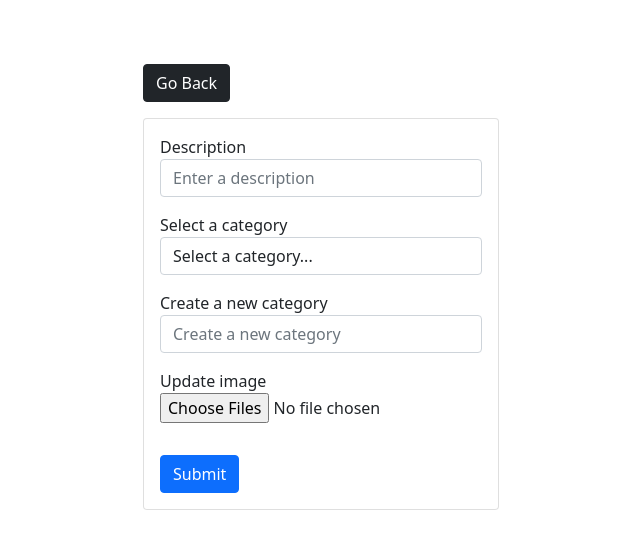
After one commit to davospots/Photogallery, a Django app: page /update/1 in a window 1280 px wide. The commit adds this page. Shown: the top 549 px of the page, without its empty margins (319-959 px from the left). Run offline with Django 3.2, Linux system fonts and the light colour scheme; data comes from the database, SQL or seed files in the repository; both versions use the stored data as it was after the commit; some libraries are stand-ins or nearby versions.

Commit message:
Crud operations

```diff
--- a/photogallery/settings.py
+++ b/photogallery/settings.py
@@ -107,7 +107,7 @@ AUTH_PASSWORD_VALIDATORS = [
 
 LANGUAGE_CODE = 'en-us'
 
-TIME_ZONE = 'UTC'
+TIME_ZONE = 'Africa/Nairobi'
 
 USE_I18N = True
 
--- a/photos/models.py
+++ b/photos/models.py
@@ -1,4 +1,5 @@
 from django.db import models
+import datetime as dt
 
 # Create your models here.
 class Category(models.Model):
@@ -16,3 +17,23 @@ class Photo(models.Model):
 
     def __str__(self):
         return self.description
+
+
+class Location(models.Model):
+    name = models.CharField(max_length=50, unique=True)
+
+    # save location to database
+    def save_location(self):
+        self.save()
+
+    # update location
+    def update_location(self, name):
+        self.name = name
+        self.save()
+
+     # delete location from database
+    def delete_location(self):
+        self.delete()
+
+    def __str__(self):
+        return self.name
--- a/photos/templates/photos/gallery.html
+++ b/photos/templates/photos/gallery.html
@@ -36,6 +36,10 @@
                   <a href="{% url 'add' %}" class="btn btn-block btn-dark btn-sm m-1">Add Photo</a>
                 </ul>
               </div>
+
+
+
+
           </div>
           <div class="col-md-9">
             <div class="row">
@@ -49,6 +53,8 @@
                             <small>Category: {{photo.category.name}}</small>
                         </div>
                         <a href="{% url 'photo' photo.id %}" class="btn btn-outline-dark btn-sm m-1">View</a>
+                        <a href="{% url 'update' photo.id %}" class="btn btn-outline-dark btn-sm m-1">Update</a>
+                        <a class="btn btn-outline-dark btn-sm m-1" href="">Delete</a>
                     </div>
                 </div>
                 {% empty %}
--- /dev/null
+++ b/photos/templates/photos/update.html
@@ -0,0 +1,62 @@
+<!DOCTYPE html>
+<html lang="en">
+<head>
+    <meta charset="UTF-8">
+    <meta http-equiv="X-UA-Compatible" content="IE=edge">
+    <meta name="viewport" content="width=device-width, initial-scale=1.0">
+    <!--Css Only-->
+    <link href="https://cdn.jsdelivr.net/npm/bootstrap@5.1.3/dist/css/bootstrap.min.css" rel="stylesheet" integrity="sha384-1BmE4kWBq78iYhFldvKuhfTAU6auU8tT94WrHftjDbrCEXSU1oBoqyl2QvZ6jIW3" crossorigin="anonymous">
+    <title>Update Photo</title>
+</head>
+<body class="m-5">
+    <div class="container">
+
+        <div class="row justify-content-center">
+            <div class="col-md-4">
+                <a href="{% url 'gallery' %}" class="btn btn-dark my-3">Go Back</a>
+                <div class="card">
+
+
+                    <form method='POST' action="" enctype="multipart/form-data">
+                        {% csrf_token %}
+
+                        <div class="form-group m-3">
+                            <label>Description</label>
+                            <input required name="description" type="text" placeholder="Enter a description"
+                                class="form-control">
+                        </div>
+
+                        <div class="form-group m-3">
+                            <label>Select a category</label>
+                            <select name="category" class="form-control">
+                                <option value='none'>Select a category...</option>
+
+                                {% for category in categories %}
+                                <option value='{{category.id}}'>{{category.name}}</option>
+                                {% endfor %}
+                            </select>
+                        </div>
+
+
+                        <div class="form-group m-3">
+                            <label>Create a new category</label>
+                            <input name="category_new" type="text" placeholder="Create a new category"
+                                class="form-control">
+                        </div>
+
+                        <div class="form-group m-3">
+                            <label>Update image</label>
+                            <input required name="images" type="file" multiple class="form-control-file">
+                        </div>
+
+                        <button type='submit' class="btn btn-primary m-3">Submit</button>
+
+                    </form>
+                </div>
+            </div>
+        </div>
+    </div>
+</body>
+
+</html>
+</html>
--- a/photos/urls.py
+++ b/photos/urls.py
@@ -4,5 +4,7 @@ from . import views
 urlpatterns = [
     path('', views.gallery, name='gallery'),
     path('photo/<str:pk>/', views.viewPhoto, name='photo'),
-    path('add/', views.addPhoto, name='add')
+    path('add/', views.addPhoto, name='add'),
+    path('update/<str:pk>', views.updatePhoto, name='update')
+
 ]
--- a/photos/views.py
+++ b/photos/views.py
@@ -1,5 +1,8 @@
 from django.shortcuts import render,redirect
+
+import photos
 from .models import Category, Photo
+import os
 
 # Create your views here.
 def gallery(request):
@@ -47,3 +50,34 @@ def addPhoto(request):
 
     context = {'categories': categories}
     return render(request, 'photos/add.html', context)
+
+def updatePhoto(request, pk):
+    photo = Photo.objects.get(id = pk)
+    categories = Category.objects.all()
+
+    if request.method == 'POST':
+        data = request.POST
+        images = request.FILES.getlist('images')
+
+        if data['category'] != 'none':
+            category = Category.objects.get(id=data['category'])
+        elif data['category_new'] != '':
+            category, created = Category.objects.get_or_create(
+
+                name=data['category_new'])
+        else:
+            category = None
+
+        for image in images:
+            photo = Photo.objects.create(
+                category=category,
+                description=data['description'],
+                image=image,
+            )
+
+
+
+        return redirect('gallery')
+
+    context = {'categories': categories}
+    return render(request, 'photos/update.html', context)
```
Also changed, not shown: db.sqlite3, static/images/smc_2021-05-05-01-35-11.png (added), static/images/smc_2021-05-05-01-35-11_fZ2UGg6.png (added).
